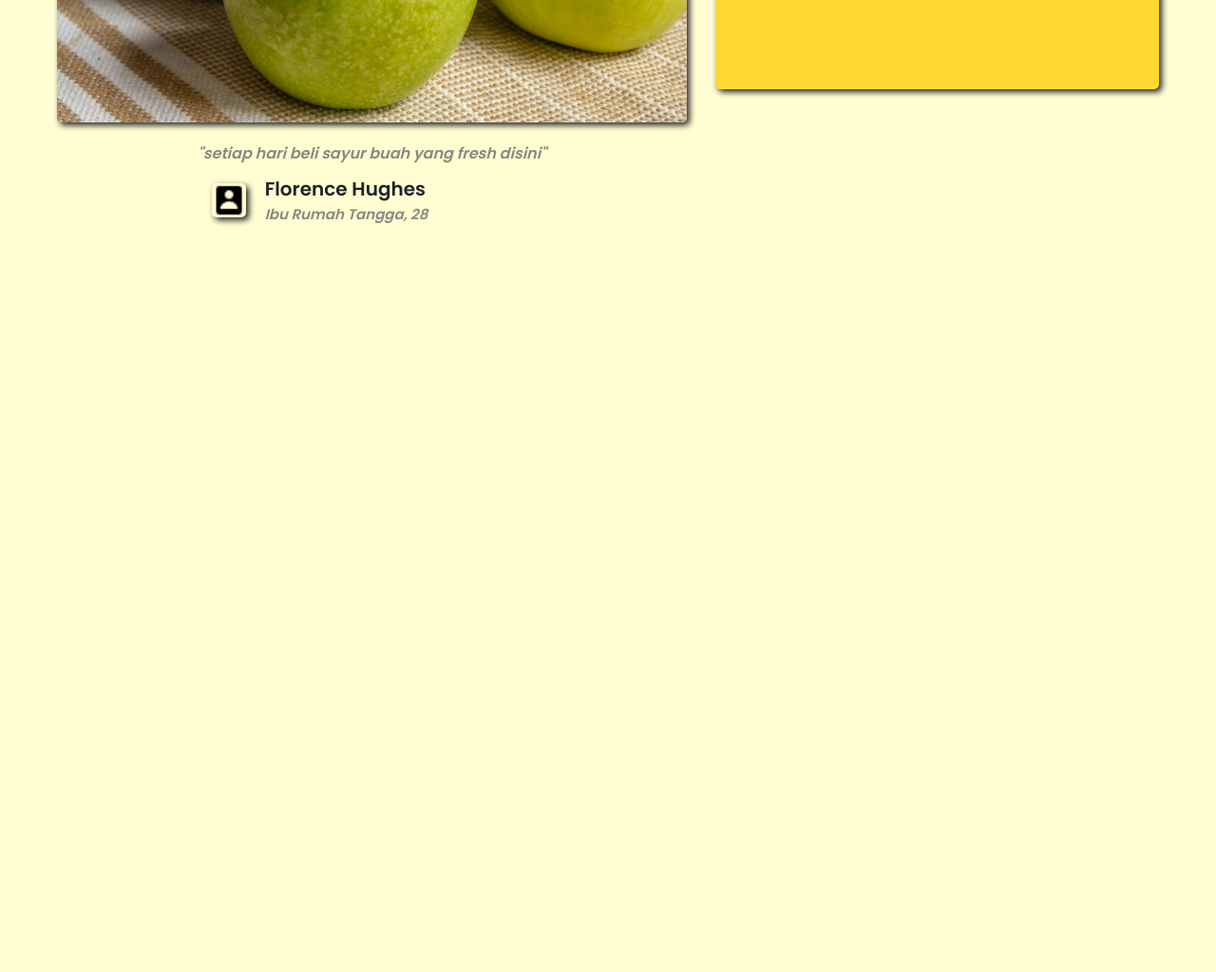
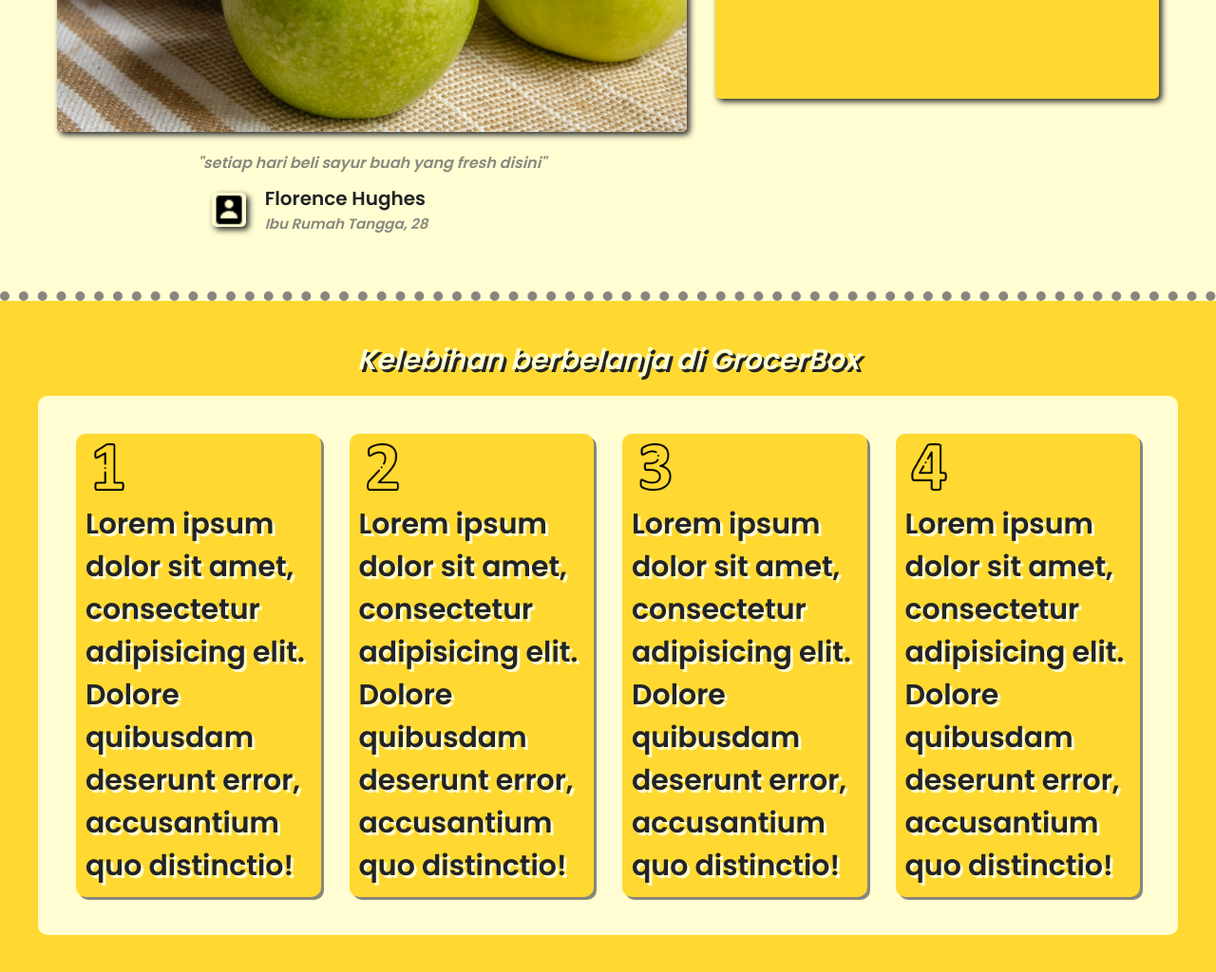
Before and after one commit to revou-fundamental-course/26-jun-23-maidenless217, a plain HTML site: page index.html in a window 1280 px wide. Shown: the part 822-1846 px from the top of the page at 95% size. Before the commit the page ends 1069 px from the top, so only its background shows below. Drawn offline with Linux system fonts and the light colour scheme.

Commit message:
third commit

```diff
--- a/css/style.css
+++ b/css/style.css
@@ -2,6 +2,7 @@
     padding: 0;
     margin: 0;
     box-sizing: border-box;
+    scroll-behavior: smooth;
 }
 
 :root {
@@ -69,6 +70,12 @@
     color: var(--text-color);
 }
 
+.navbar button:hover {
+    color: var(--bg-color);
+    background-color: var(--text-color);
+    transition: 0.50s all ease;
+}
+
 .navbar button {
     padding: 5px 20px;
     background-color: var(--bg-color);
@@ -94,9 +101,10 @@
 }
 
 main {
-    padding-top: 50px;
+    padding: 60px 0 50px;
     display: flex;
     justify-content: space-between;
+    border-bottom: 10px dotted var(--grey-trans);
 }
 
 article {
@@ -199,3 +207,42 @@
   option {
     color: #000;
   }
+
+.benefit {
+    display: flex;
+    flex-direction: column;
+    align-items: center;
+    padding: 40px;
+    background-color: var(--main-color);
+}
+
+.benefit h1 {
+    font-size: 30px;
+    font-style: italic;
+    color: var(--bg-color);
+    text-shadow: 3px 3px var(--text-color);
+    padding-bottom: 15px;
+}
+
+.benefit-list {
+    display: flex;
+    flex-direction: row;
+    padding: 25px;
+    align-items: center;
+    background-color: var(--bg-color);
+    border-radius: 10px;
+    font-size: 30px;
+}
+
+.benefit-list div {
+    margin: 15px;
+    padding: 10px;
+    background-color: var(--main-color);
+    border-radius: 10px;
+    box-shadow: 3px 3px var(--grey-trans);
+    text-shadow: 3px 3px var(--bg-color);
+}
+
+.benefit-list img {
+    max-height: 50px;
+}
--- a/index.html
+++ b/index.html
@@ -17,19 +17,19 @@
         <nav class="header">
             <div class="hero">
                 <a href="#"><img src="img/grocery.png" alt="logo"></a>
-                <p>Grocer<span>Box</span></p>
+                <p>Grocer<span>BOX</span></p>
             </div>
 
             <div class="navbar">
-                <a href="#" class="home"><button>Home</button></a>
-                <a href="#" class="ourPackage"><button>Our Package</button></a>
+                <a href="#headTitle" class="home"><button>Home</button></a>
+                <a href="#testi-user" class="ourPackage"><button>Our Package</button></a>
                 <a href="#" class="callUs"><button>Call Us</button></a>
             </div>
         </nav>
         <!-- navbar end -->
 
         <!-- title section start -->
-        <section class="headTitle">
+        <section class="headTitle" id="headTitle">
             <h1>Top Rated E-Groceries Shop in <br>Indonesian</h1>
             <h2>Every Day with best ingredients</h2>
         </section>
@@ -38,10 +38,11 @@
     </header>
 
     <main>
+        <!-- article start -->
         <article>
             <img src="img/apple.jpg" alt="apel">
             <p><i>"setiap hari beli sayur buah yang fresh disini"</i></p>
-            <div class="testi-user">
+            <div class="testi-user" id="testi-user">
                 <img src="img/user.png" alt="pic-user">
                 <div class="user">
                     <div class="nama-user">Florence Hughes</div>
@@ -49,7 +50,9 @@
                 </div>
             </div>
         </article>
+        <!-- article end -->
 
+        <!-- form start -->
         <section class="form">
             <h1>Contact Us</h1>
             <h2>Sales akan mengubungi anda 1x24 Jam setelah data kami terima</h2>
@@ -69,7 +72,30 @@
                 <button type="button" id="submitButton">Send</button>
             </form>
          </section>
+         <!-- form end -->
     </main>
+
+    <section class="benefit">
+        <h1>Kelebihan berbelanja di GrocerBox</h1>
+        <div class="benefit-list">
+            <div>
+                <img src="img/1.png">
+                <p>Lorem ipsum dolor sit amet, consectetur adipisicing elit. Dolore quibusdam deserunt error, accusantium quo distinctio!</p>
+            </div>
+            <div>
+                <img src="img/2.png">
+                <p>Lorem ipsum dolor sit amet, consectetur adipisicing elit. Dolore quibusdam deserunt error, accusantium quo distinctio!</p>
+            </div>
+            <div>
+                <img src="img/3.png">
+                <p>Lorem ipsum dolor sit amet, consectetur adipisicing elit. Dolore quibusdam deserunt error, accusantium quo distinctio!</p>
+            </div>
+            <div>
+                <img src="img/4.png">
+                <p>Lorem ipsum dolor sit amet, consectetur adipisicing elit. Dolore quibusdam deserunt error, accusantium quo distinctio!</p>
+            </div>
+        </div>
+    </section>
     <script src="js/script.js"></script>
 </body>
 </html>
```
Also changed, not shown: img/1.png (added), img/2.png (added), img/3.png (added), img/4.png (added).
